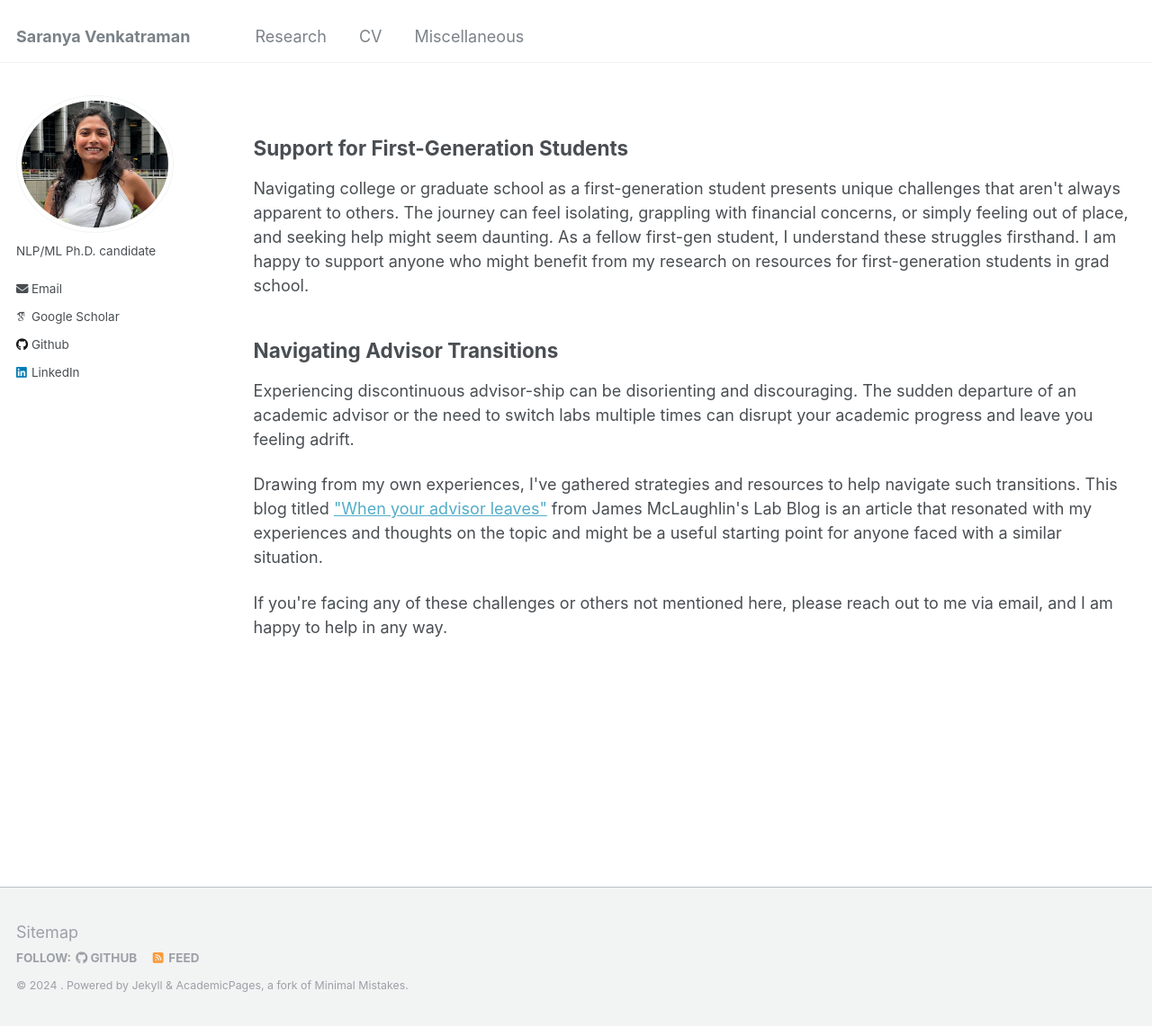
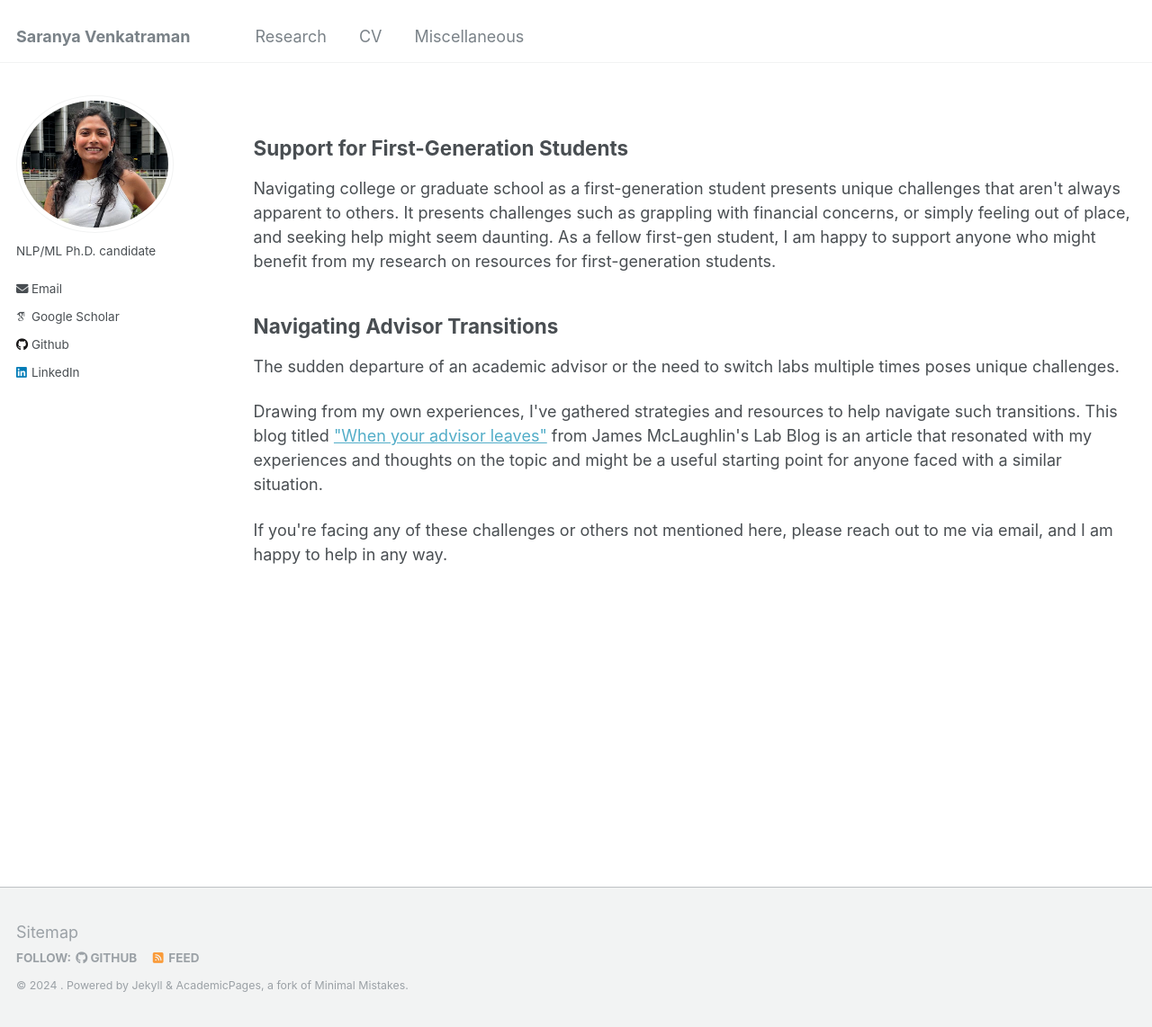
Before and after one commit to saranya-venkatraman/saranya-venkatraman.github.io, a Jekyll site: the page built from _pages/misc.html, in a window 1280 px wide and 1142 px high. Shown: the whole window at 90% size. Built offline with Jekyll 4.4.1, drawn with Linux system fonts in a browser that asks for light colours; some web fonts are replaced.

Commit message:
Update misc.html

```diff
--- a/_pages/misc.html
+++ b/_pages/misc.html
@@ -13,11 +13,11 @@ author_profile: true
 
 <h2>Support for First-Generation Students</h2>
 
-<p>Navigating college or graduate school as a first-generation student presents unique challenges that aren't always apparent to others. The journey can feel isolating, grappling with financial concerns, or simply feeling out of place, and seeking help might seem daunting. As a fellow first-gen student, I understand these struggles firsthand. I am happy to support anyone who might benefit from my research on resources for first-generation students in grad school.</p>
+<p>Navigating college or graduate school as a first-generation student presents unique challenges that aren't always apparent to others. It presents challenges such as grappling with financial concerns, or simply feeling out of place, and seeking help might seem daunting. As a fellow first-gen student, I am happy to support anyone who might benefit from my research on resources for first-generation students.</p>
 
 <h2>Navigating Advisor Transitions</h2>
 
-<p>Experiencing discontinuous advisor-ship can be disorienting and discouraging. The sudden departure of an academic advisor or the need to switch labs multiple times can disrupt your academic progress and leave you feeling adrift.</p>
+<p>The sudden departure of an academic advisor or the need to switch labs multiple times poses unique challenges.</p>
 
 <p>Drawing from my own experiences, I've gathered strategies and resources to help navigate such transitions. This blog titled <a href="https://www.jfmclaughlin.org/blog/when-your-advisor-leaves">"When your advisor leaves"</a> from James McLaughlin's Lab Blog is an article that resonated with my experiences and thoughts on the topic and might be a useful starting point for anyone faced with a similar situation.</p>
 
```
